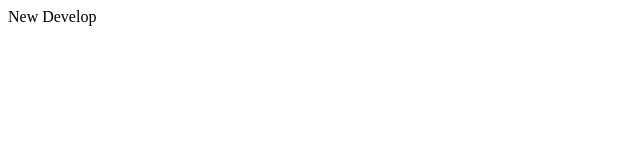
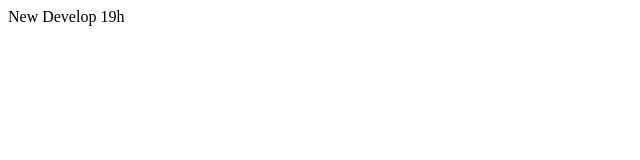
Before and after one commit to bonpro0001/DemoTest, a plain HTML site: page develop.html in a window 1280 px wide. Shown: the full height of the page, 0-640 px from the left. Drawn offline with Linux system fonts and the light colour scheme.

Commit message:
edit demo 17h

```diff
--- a/develop.html
+++ b/develop.html
@@ -7,6 +7,6 @@
     <title>Document</title>
 </head>
 <body>
-    <div>New Develop</div>
+    <div>New Develop 19h</div>
 </body>
 </html>
```
